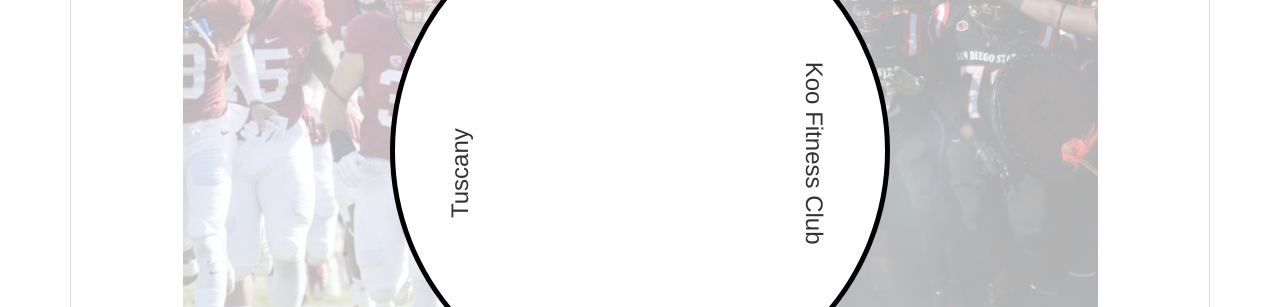
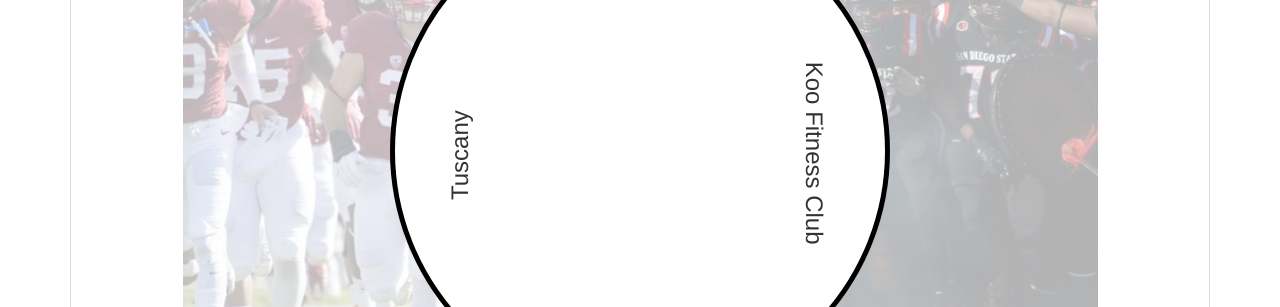
Before and after one commit to gkoo/koofitness.club, a Jekyll site: the page whosehouse.html, which Jekyll copies as it is, in a window 1280 px wide. Shown: the part 512-819 px from the top of the page. Built offline with Jekyll 4.4.1, drawn with Linux system fonts in a browser that asks for light colours.

Commit message:
center Tuscany more

```diff
--- a/css/whosehouse.css
+++ b/css/whosehouse.css
@@ -77,7 +77,7 @@
 }
 
 #wheel-tuscany {
-  top: 250px;
+  top: 232px;
   left: 20px;
   transform: rotate(-90deg);
 }
```
